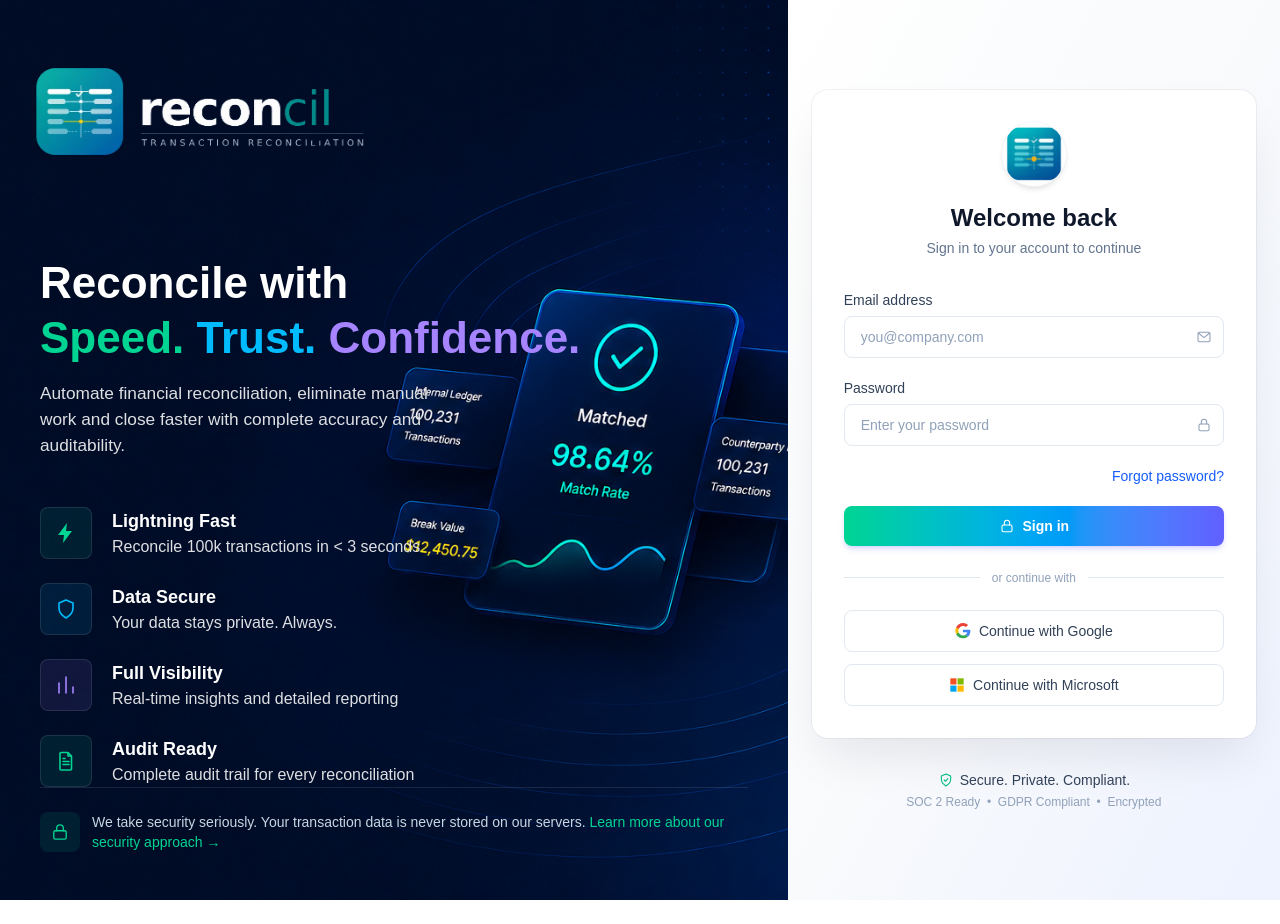
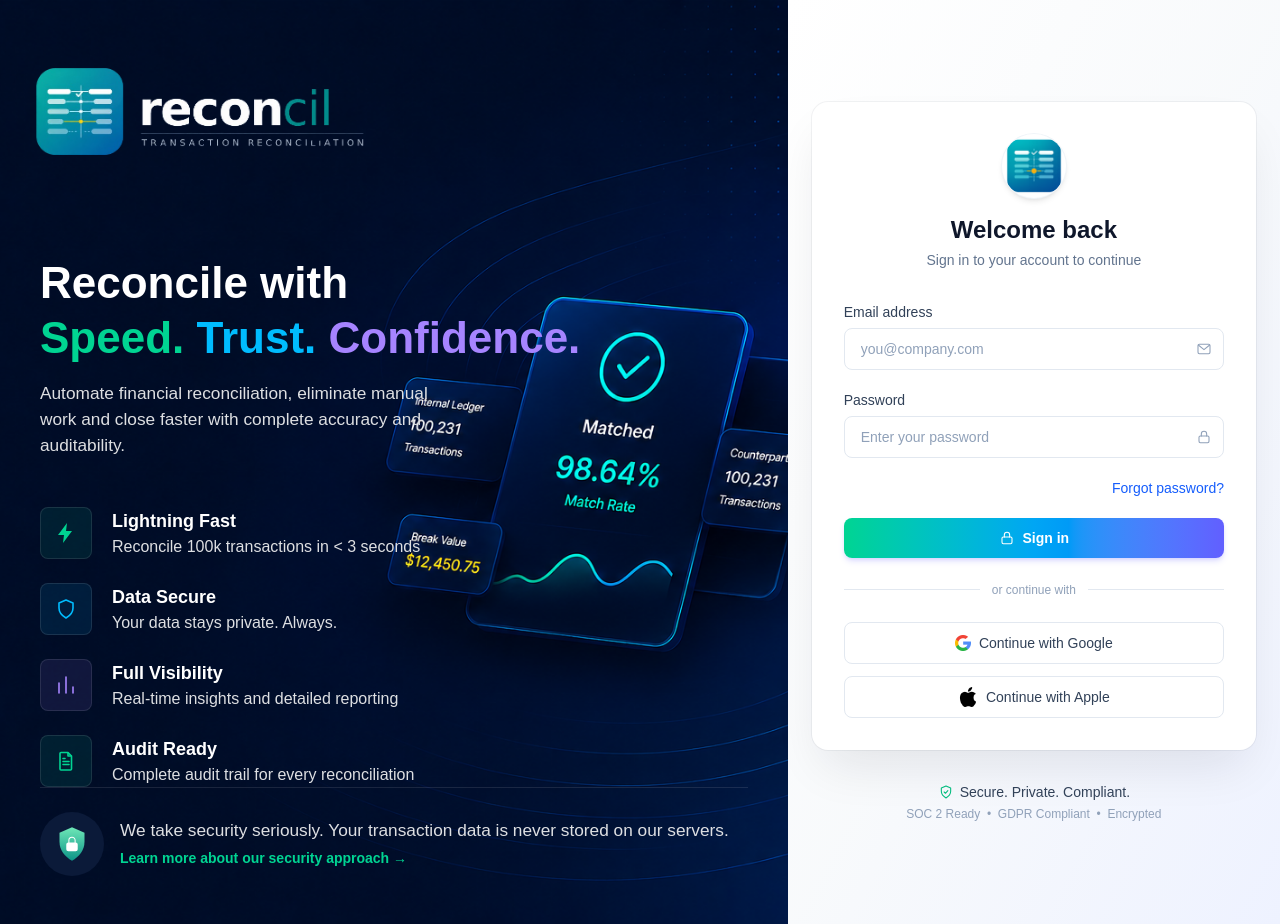
Before and after one commit to ousainoubsj/recon-frontend, a Next.js app: page / in a window 1280 px wide. Before the commit the page ends 900 px from the top, so only its background shows below. Built offline with nearby package versions, Linux system fonts and the light colour scheme.

Commit message:
Refactor code structure for improved readability and maintainability

```diff
--- a/app/page.tsx
+++ b/app/page.tsx
@@ -1,6 +1,6 @@
 import Image from 'next/image'
 import AuthForm from '@/components/AuthForm'
-import { BoltIcon, ChartIcon, DocumentIcon, LockIcon, ShieldCheckIcon, ShieldIcon } from '@/components/icons'
+import { BoltIcon, ChartIcon, DocumentIcon, ShieldCheckIcon, ShieldIcon, ShieldLockIcon } from '@/components/icons'
 
 const features = [
   {
@@ -67,16 +67,18 @@ export default function Page() {
           </div>
         </div>
 
-        <div className="relative flex items-start gap-3 border-t border-white/10 pt-6">
-          <span className="flex h-10 w-10 shrink-0 items-center justify-center rounded-lg bg-emerald-400/10">
-            <LockIcon className="h-5 w-5 text-emerald-400" />
+        <div className="relative flex items-center gap-4 border-t border-white/10 pt-6">
+          <span className="flex h-16 w-16 shrink-0 items-center justify-center rounded-full bg-[#0B1A39]">
+            <ShieldLockIcon className="h-10 w-10" />
           </span>
-          <p className="text-sm text-slate-300">
-            We take security seriously. Your transaction data is never stored on our servers.{' '}
-            <a href="#" className="font-medium text-emerald-400 hover:underline">
+          <div>
+            <p className="text-[1.08rem] text-[#DDDFE2]">
+              We take security seriously. Your transaction data is never stored on our servers.
+            </p>
+            <a href="#" className="mt-1 inline-block text-sm font-semibold text-emerald-400 hover:underline">
               Learn more about our security approach →
             </a>
-          </p>
+          </div>
         </div>
       </div>
 
--- a/components/AuthForm.tsx
+++ b/components/AuthForm.tsx
@@ -1,5 +1,5 @@
 import Image from 'next/image'
-import { GoogleIcon, LockIcon, MailIcon, MicrosoftIcon } from '@/components/icons'
+import { LockIcon, MailIcon } from '@/components/icons'
 
 export default function AuthForm() {
   return (
@@ -69,15 +69,15 @@ export default function AuthForm() {
           type="button"
           className="flex w-full items-center justify-center gap-2 rounded-lg border border-slate-200 py-2.5 text-sm font-medium text-slate-700 transition hover:bg-slate-50"
         >
-          <GoogleIcon className="h-4 w-4" />
+          <Image src="/icons/search.png" alt="" width={16} height={16} className="h-4 w-4" />
           Continue with Google
         </button>
         <button
           type="button"
           className="flex w-full items-center justify-center gap-2 rounded-lg border border-slate-200 py-2.5 text-sm font-medium text-slate-700 transition hover:bg-slate-50"
         >
-          <MicrosoftIcon className="h-4 w-4" />
-          Continue with Microsoft
+          <Image src="/icons/apple-logo.png" alt="" width={20} height={20} className="h-5 w-5" />
+          Continue with Apple
         </button>
       </div>
     </div>
--- a/components/icons.tsx
+++ b/components/icons.tsx
@@ -16,6 +16,40 @@ export function LockIcon({ className }: IconProps) {
     <svg viewBox="0 0 24 24" fill="none" stroke="currentColor" strokeWidth={1.6} className={className}>
       <rect x="4.5" y="10.5" width="15" height="10" rx="2" />
       <path d="M8 10.5V7.5a4 4 0 0 1 8 0v3" strokeLinecap="round" />
+    </svg>
+  )
+}
+
+export function LockSolidIcon({ className }: IconProps) {
+  return (
+    <svg viewBox="0 0 24 24" fill="currentColor" className={className}>
+      <path
+        fillRule="evenodd"
+        clipRule="evenodd"
+        d="M12 1.5a5.25 5.25 0 0 0-5.25 5.25v3a3 3 0 0 0-3 3v6.75a3 3 0 0 0 3 3h10.5a3 3 0 0 0 3-3v-6.75a3 3 0 0 0-3-3v-3c0-2.9-2.35-5.25-5.25-5.25Zm3.75 8.25v-3a3.75 3.75 0 1 0-7.5 0v3h7.5Z"
+      />
+    </svg>
+  )
+}
+
+export function ShieldLockIcon({ className }: IconProps) {
+  return (
+    <svg viewBox="0 0 24 24" className={className}>
+      <defs>
+        <linearGradient id="shieldLockGradient" x1="0" y1="0" x2="0" y2="1">
+          <stop offset="0%" stopColor="#6EE7B7" />
+          <stop offset="100%" stopColor="#0D9488" />
+        </linearGradient>
+      </defs>
+      <path fill="url(#shieldLockGradient)" d="M12 2 4.5 5.2v5.4c0 5.2 3.3 9 7.5 11.4 4.2-2.4 7.5-6.2 7.5-11.4V5.2Z" />
+      <svg x="7" y="6.5" width="10" height="11" viewBox="0 0 24 24">
+        <path
+          fill="white"
+          fillRule="evenodd"
+          clipRule="evenodd"
+          d="M12 1.5a5.25 5.25 0 0 0-5.25 5.25v3a3 3 0 0 0-3 3v6.75a3 3 0 0 0 3 3h10.5a3 3 0 0 0 3-3v-6.75a3 3 0 0 0-3-3v-3c0-2.9-2.35-5.25-5.25-5.25Zm3.75 8.25v-3a3.75 3.75 0 1 0-7.5 0v3h7.5Z"
+        />
+      </svg>
     </svg>
   )
 }
@@ -82,37 +116,3 @@ export function MoonIcon({ className }: IconProps) {
     </svg>
   )
 }
-
-export function GoogleIcon({ className }: IconProps) {
-  return (
-    <svg viewBox="0 0 24 24" className={className}>
-      <path
-        fill="#4285F4"
-        d="M23.04 12.27c0-.82-.07-1.42-.22-2.05H12v3.72h6.32c-.13 1.04-.82 2.6-2.36 3.65l-.02.14 3.43 2.62.24.02c2.18-1.99 3.43-4.92 3.43-8.1Z"
-      />
-      <path
-        fill="#34A853"
-        d="M12 23c3.1 0 5.7-1 7.6-2.73l-3.63-2.78c-.97.67-2.28 1.14-3.97 1.14-3.03 0-5.6-1.98-6.52-4.72l-.14.01-3.56 2.72-.05.13C3.6 20.4 7.5 23 12 23Z"
-      />
-      <path
-        fill="#FBBC05"
-        d="M5.48 13.91a6.9 6.9 0 0 1-.38-2.41c0-.84.15-1.65.37-2.41l-.01-.16-3.6-2.77-.12.06A10.9 10.9 0 0 0 .5 11.5c0 1.77.43 3.44 1.24 4.91l3.74-2.5Z"
-      />
-      <path
-        fill="#EA4335"
-        d="M12 4.36c2.15 0 3.6.92 4.43 1.7l3.24-3.14C17.7 1.19 15.1 0 12 0 7.5 0 3.6 2.6 1.86 6.28l3.62 2.81C6.4 6.34 8.97 4.36 12 4.36Z"
-      />
-    </svg>
-  )
-}
-
-export function MicrosoftIcon({ className }: IconProps) {
-  return (
-    <svg viewBox="0 0 24 24" className={className}>
-      <rect x="2" y="2" width="9.2" height="9.2" fill="#F25022" />
-      <rect x="12.8" y="2" width="9.2" height="9.2" fill="#7FBA00" />
-      <rect x="2" y="12.8" width="9.2" height="9.2" fill="#00A4EF" />
-      <rect x="12.8" y="12.8" width="9.2" height="9.2" fill="#FFB900" />
-    </svg>
-  )
-}
```
Also changed, not shown: public/icons/apple-logo.png (added), public/icons/search.png (added).
